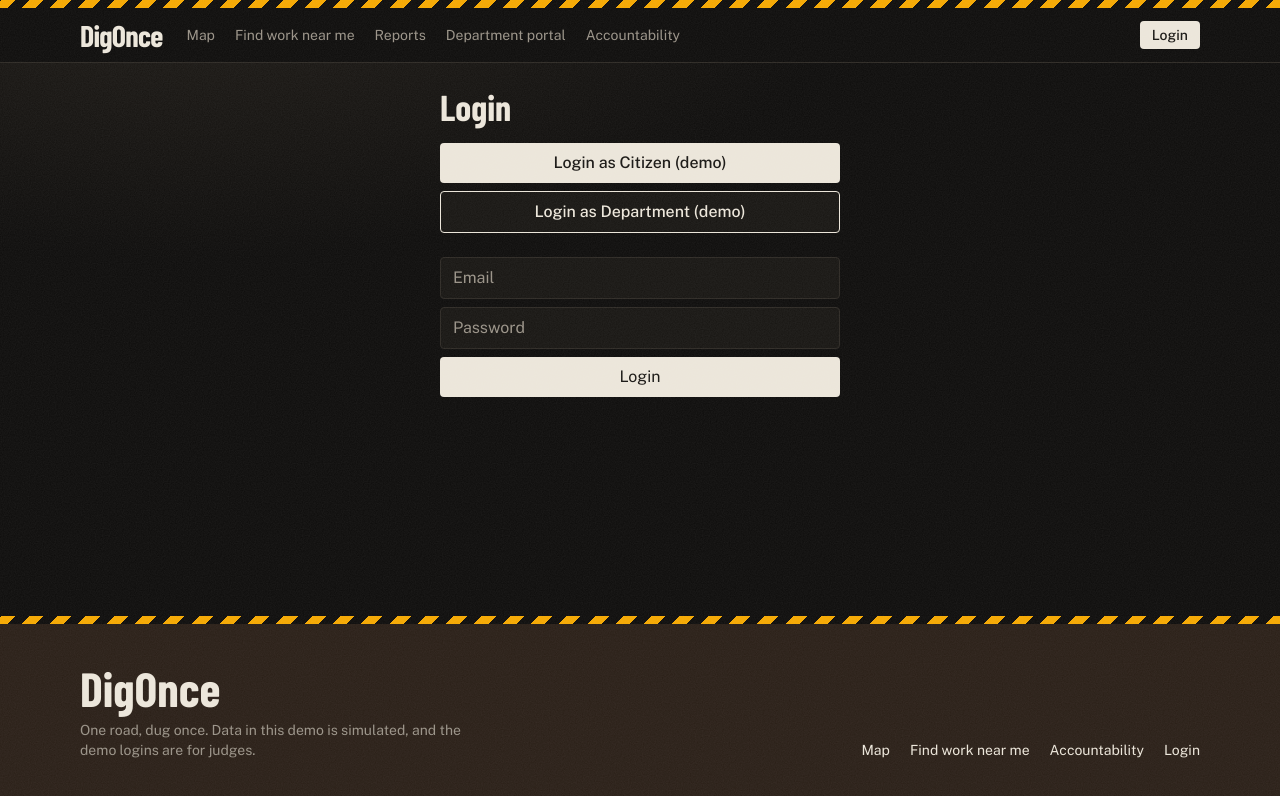
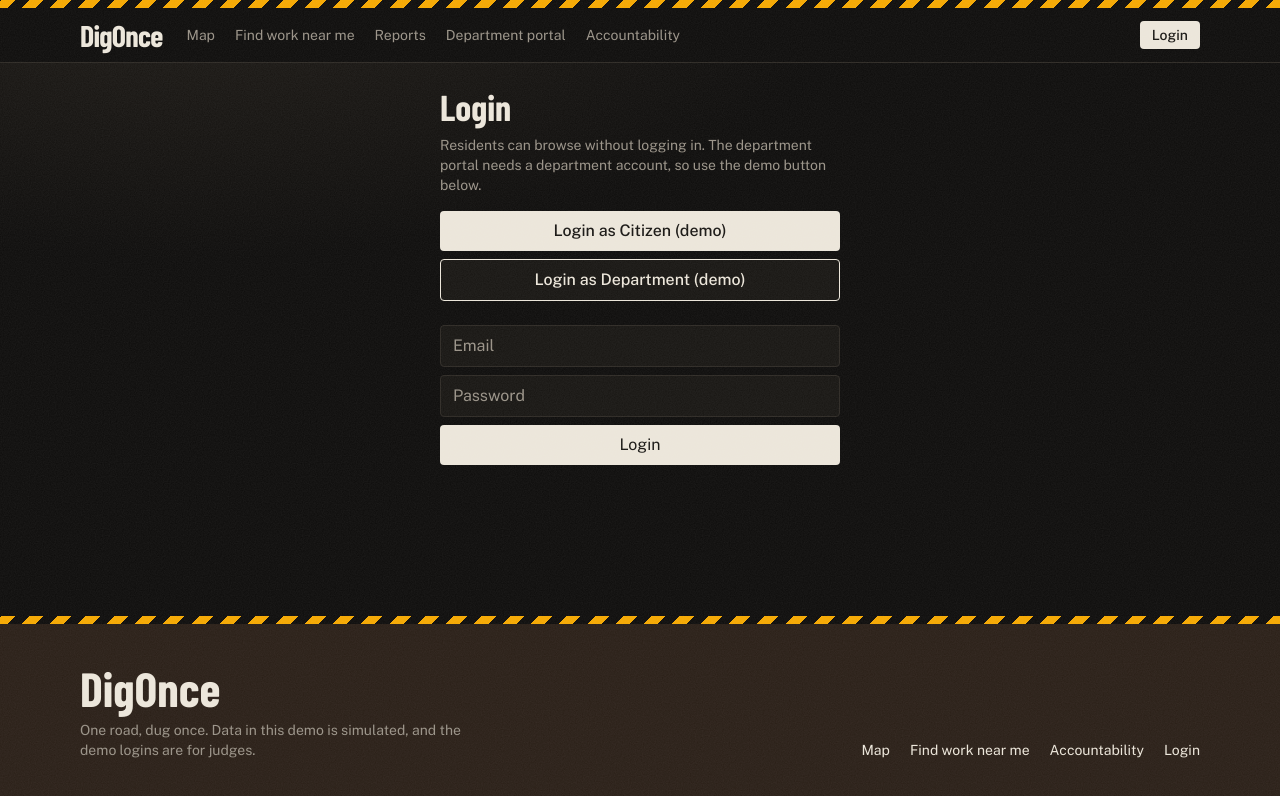
Before and after one commit to Khaliq47/dig-once, a Next.js app: page /login in a window 1280 px wide. Shown: the top 796 px of the page. Built offline with nearby package versions, Linux system fonts and the light colour scheme; no server answers.

Commit message:
Explain department login and land on manage page

```diff
--- a/app/login/page.tsx
+++ b/app/login/page.tsx
@@ -27,7 +27,10 @@ export default function LoginPage() {
 
   return (
     <main className="mx-auto max-w-md p-6">
-      <h1 className="mb-4 font-display text-4xl font-bold">Login</h1>
+      <h1 className="mb-2 font-display text-4xl font-bold">Login</h1>
+      <p className="mb-4 text-sm text-muted">
+      Residents can browse without logging in. The department portal needs a department account, so use the demo button below.
+      </p>
 
       <div className="mb-6 flex flex-col gap-2">
         <button
```
